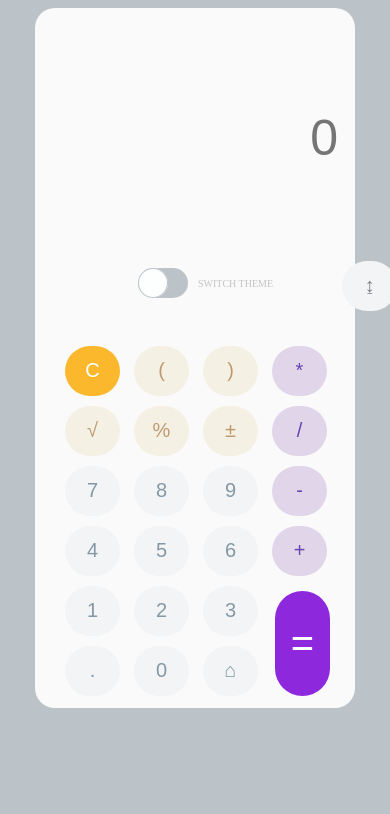
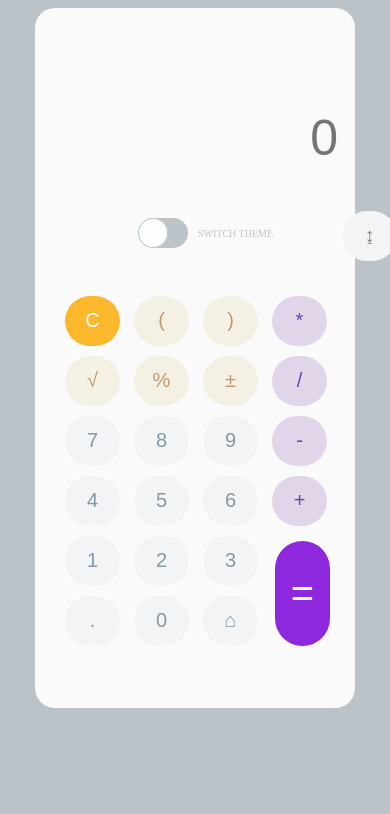
Before and after one commit to RosmerySI/Calculator, a plain HTML site: page index.html in a window 390 px wide. Drawn offline with Linux system fonts and the light colour scheme.

Commit message:
Add files via upload

```diff
--- a/css.css
+++ b/css.css
@@ -258,15 +258,11 @@ body.dark_theme{
 }
 
 @media screen and (max-width: 576px){
-    #calculator{
+
+    .switch-button {
+        display: inline-block;
+        margin-top: 50px;
         margin-left: 30px;
-         display: flex;
-        flex-direction: row;
-        justify-content:space-between;
-        align-content: space-around;
-        flex-wrap: wrap;
-        margin-bottom: 100px;
     }
 
-
 }
```
